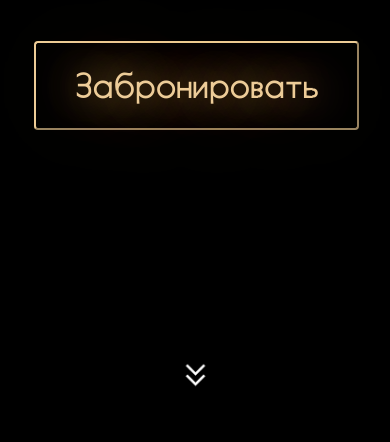
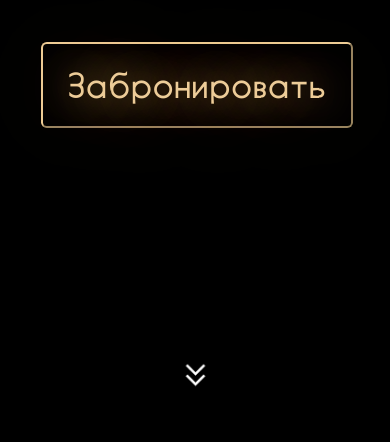
Before and after one commit to PavelPutnik/vtemntote, a plain HTML site: page index.html in a window 390 px wide. In both pictures the pointer is over the button 196 px from the left and 484 px from the top of the page. Shown: the part 399-841 px from the top of the page. Drawn offline with Linux system fonts and the light colour scheme.

Commit message:
14/12/13:14

```diff
--- a/static/styles/adaptive.css
+++ b/static/styles/adaptive.css
@@ -29,16 +29,17 @@
         font-size: 2.2vw;
     }
 
-    .to-book:not(:hover) {
+    .block .but .to-book:not(:hover) {
         width: 50%;
-        height: 10%;
-        font-size: 2.5vw;
+        height: 5vw;
+        font-size: 3vw;
     }
 
-    .to-book:hover {
+    .block .but .to-book:hover {
         width: 60%;
-        height: 12%;
-        font-size: 2.6vw;
+        height: 5.3vw;
+        font-size: 4vw;
+        letter-spacing: 0.2vw;
     }
 
     .menu-2 .menu-ul .main-list:not(:hover) {
@@ -240,16 +241,21 @@
         height: 80%;
     }
 
-    .to-book:not(:hover) {
+    .block .but .to-book:not(:hover) {
+        font-size: 3.3vw;
+        height: 7vw;
+        width: 50vw;
+    }
+
+    .block .but .to-book {
         font-size: 3.3vw;
     }
 
-    .to-book {
-        font-size: 3.3vw;
-    }
-
-    .to-book:hover {
+    .block .but .to-book:hover {
         font-size: 4vw;
+        height: 8vw;
+        width: 55vw;
+        letter-spacing: 0.5vw;
     }
 
     .up-k  .left li{
@@ -555,9 +561,17 @@
         text-align: center;
     }
 
-    .but .to-book {
-    width: 75%;
-    height: 50%;
+
+    .block .but .to-book:hover {
+        width: 80vw;
+        height: 22vw;
+        font-size: 8vw;
+        letter-spacing: 0.5vw;
+    }
+
+    .block .but .to-book:not(:hover) {
+        width: 70vw;
+        height: 20vw;
         margin-left: 1%;
         margin-top: 1.5%;
         border-color: #EDCC98;
@@ -569,11 +583,6 @@
         border-radius: 1vw;
         }
 
-    .but .to-book:hover {
-        width: 85%;
-        height: 52%;
-        font-size: 8vw;
-    }
 
     .but {
         justify-content: center;
--- a/static/styles/style.css
+++ b/static/styles/style.css
@@ -152,16 +152,16 @@ body::-webkit-scrollbar {
     height: 4vw;
 }
 
-.to-book {
-    width: 30%;
-    height: 8%;
+.block .but .to-book {
+    width: 30vw;
+    height: 5vw;
     margin-left: 1%;
     margin-top: 1.5%;
     border-color: #EDCC98;
     background-color: black;
     color: #EDCC98;
     font-weight: 600;
-    font-size:2vw;
+    font-size:2.5vw;
     font-family: 'Caviar Dreams';
     border-radius: 1vw;
 
@@ -506,24 +506,24 @@ body::-webkit-scrollbar {
     font-size: 2.5vw;
 }
 
-.to-book:hover {
+.block .but .to-book:hover {
     transition: 1.5s;
-    width: 40%;
-    height: 10%;
-    letter-spacing: 0.2vw;
-    font-size:2.5vw;
+    width: 35vw;
+    height: 7vw;
+    letter-spacing: 0.4vw;
+    font-size:3vw;
     border-radius: 1.5vw;
     text-shadow:
     0 0 42px #D9A95D,
     0 0 82px #D9A95D;
 }
 
-.to-book:not(:hover) {
+.block .but .to-book:not(:hover) {
     transition: 1.5s;
-    font-size:2vw;
+    font-size:2.5vw;
     border-radius: 1vw;
-    width: 30%;
-    height: 8%;
+    width:30vw;
+    height: 5vw;
 }
 
 
@@ -907,7 +907,7 @@ body::-webkit-scrollbar {
 }
 
 .pol {
-    padding-top: 1vw;
+    /* padding-top: 1vw; */
     width: 100%;
     height: 20%;
     display: flex;
```
Lines whose indentation alone changed are shown as unchanged.
